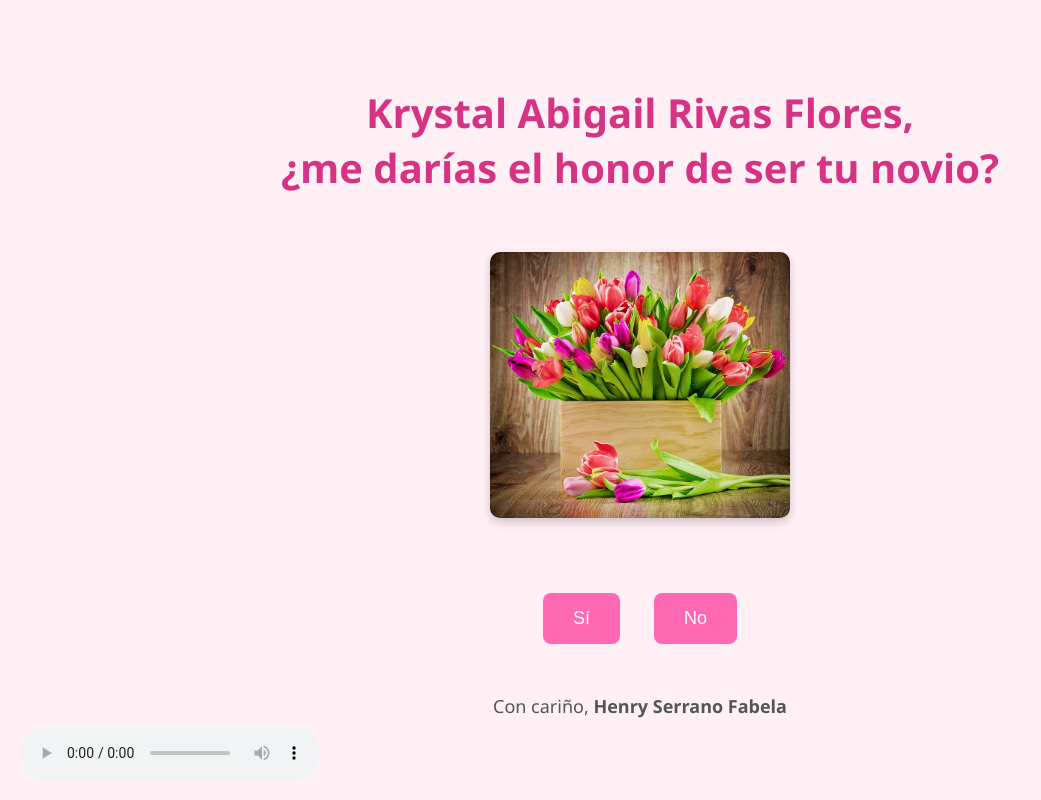
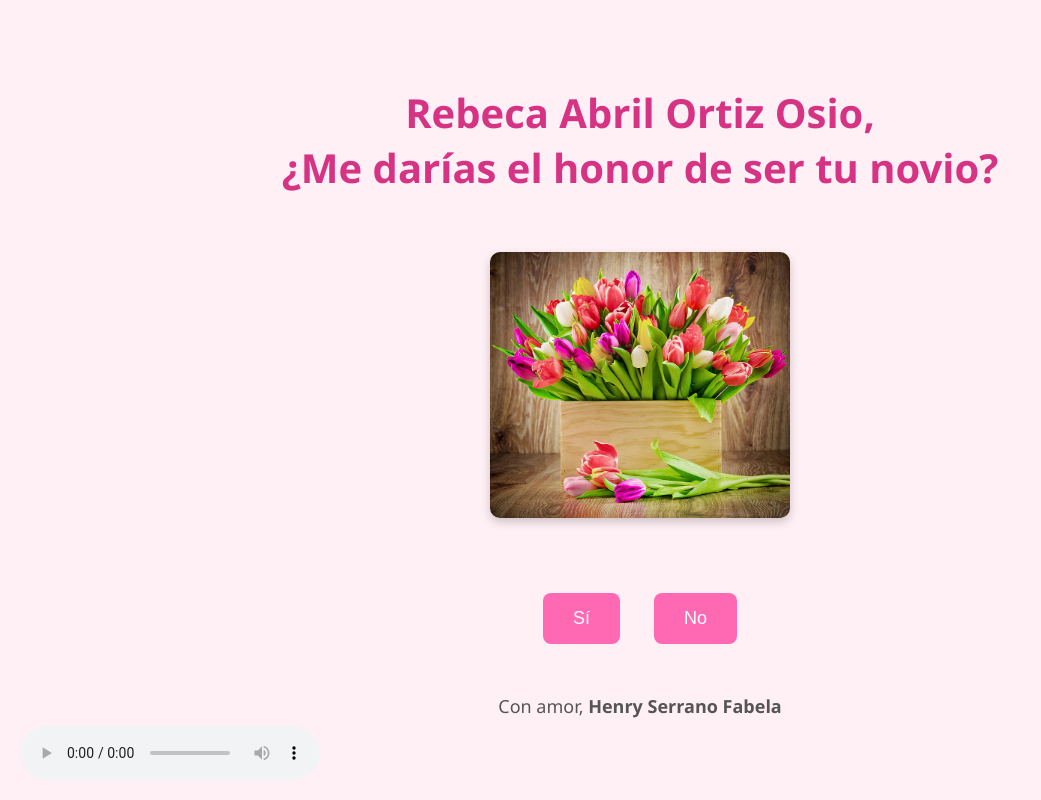
Before and after one commit to Cap200323/Para-Rebeca, a plain HTML site: page index.html in a window 1280 px wide. Shown: the whole page, without its empty margins (0-1041 px from the left). Drawn offline with Linux system fonts and the light colour scheme.

Commit message:
index.html

```diff
--- a/index.html
+++ b/index.html
@@ -2,7 +2,7 @@
 <html lang="es">
 <head>
   <meta charset="UTF-8">
-  <title>Para Krystal Abigail</title>
+  <title>Para Rebeca Abril Ortiz Osio</title>
   <style>
     body {
       background-color: #fff0f5;
@@ -51,7 +51,7 @@
 </head>
 <body>
 
-  <h1>Krystal Abigail Rivas Flores,<br>¿me darías el honor de ser tu novio?</h1>
+  <h1>Rebeca Abril Ortiz Osio,<br>¿Me darías el honor de ser tu novio?</h1>
 
   <img src="tulips.jpg">
 
@@ -60,7 +60,7 @@
     <button onclick="alert('Bueno... seguiré intentándolo 🥺')">No</button>
   </div>
 
-  <footer>Con cariño, <strong>Henry Serrano Fabela</strong></footer>
+  <footer>Con amor, <strong>Henry Serrano Fabela</strong></footer>
 
   <audio controls autoplay loop>
     <source src="https://www.bensound.com/bensound-music/bensound-romantic.mp3" type="audio/mpeg">
```
